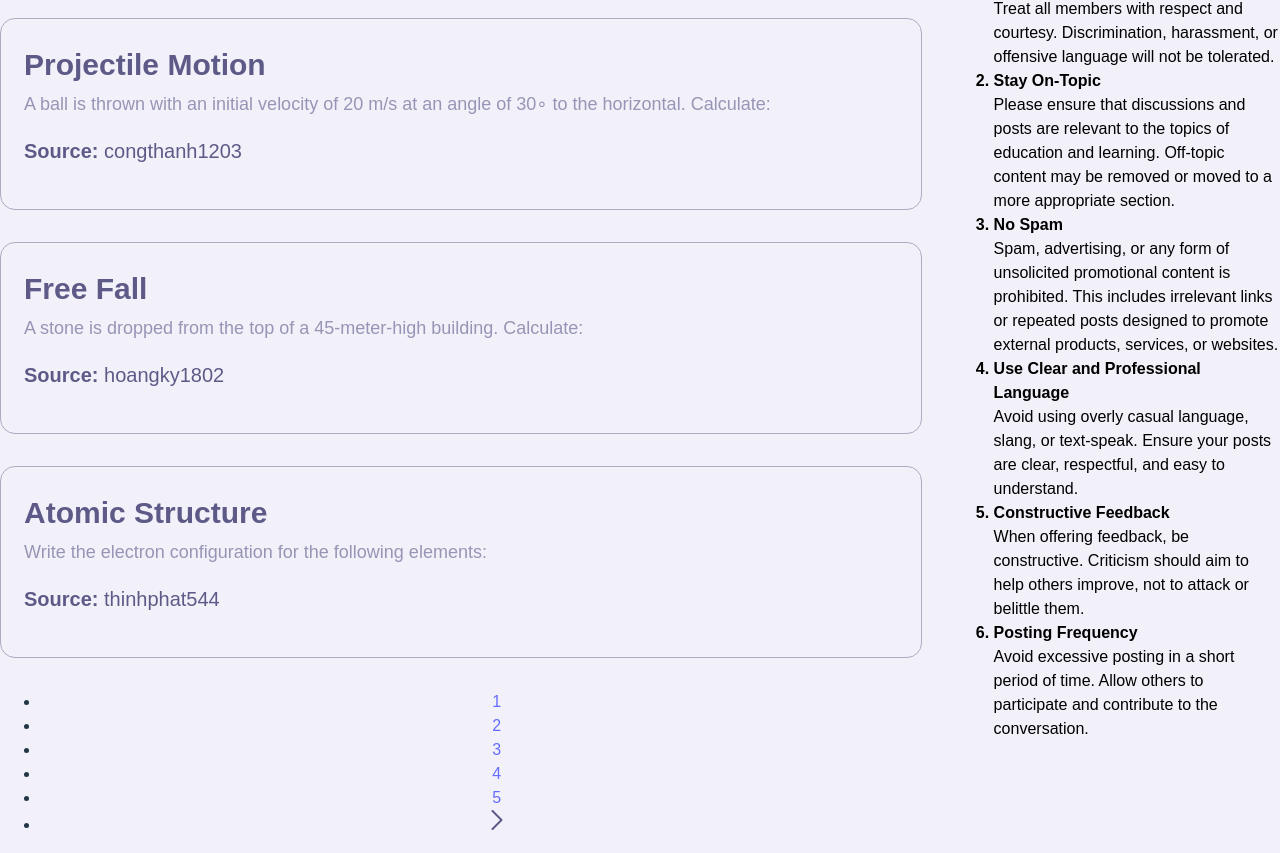
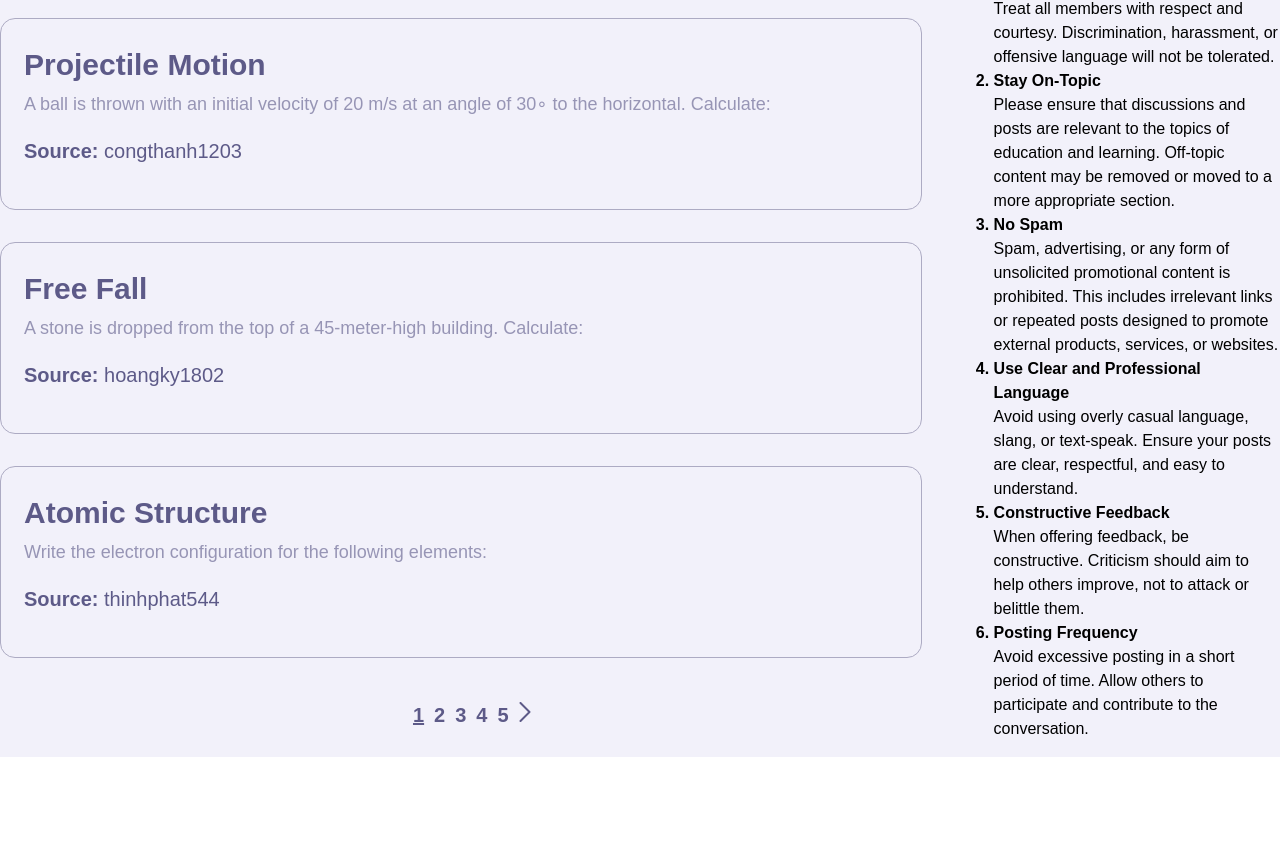
Before and after one commit to vtphatt2/EduForces, a React (Vite) app in the folder eduforces_frontend/: page /forum in a window 1280 px wide. Shown: the part 653-1506 px from the top of the page. After the commit the page ends 1410 px from the top, so only its background shows below. Built offline with nearby package versions, Linux system fonts and the light colour scheme.

Commit message:
forum 99.99999%

```diff
--- a/eduforces_frontend/src/pages/Forum/Forum.module.css
+++ b/eduforces_frontend/src/pages/Forum/Forum.module.css
@@ -84,6 +84,7 @@
   color: black;
   resize: none;
   font-family: sans-serif;
+  margin: 0px;
 }
 
 .textCount {
@@ -143,3 +144,37 @@
 .titleOfRule {
   font-weight: 700;
 }
+
+.navPageBar {
+  display: flex;
+  justify-content: center;
+  align-items: center;
+  padding: 10px;
+}
+
+.navPageLinks {
+  list-style: none;
+  display: flex;
+  padding: 0px;
+  margin: 0px;
+}
+
+.navPageLinks li {
+  margin-right: 10px;
+}
+
+.navPageLinks a {
+  font-size: 20px;
+  font-weight: 700;
+  color: #5d5a88;
+  text-decoration: none;
+}
+
+.navPageLinks a:hover {
+  color: #777;
+  text-decoration: underline;
+}
+
+.navPageLinks .active {
+  text-decoration: underline;
+}
--- a/eduforces_frontend/src/pages/Forum/NavPage.tsx
+++ b/eduforces_frontend/src/pages/Forum/NavPage.tsx
@@ -20,12 +20,7 @@ const NavPage: React.FC<NavPageProps> = ({ pageList }) => {
       <nav className={styles.navPageBar}>
         <ul className={styles.navPageLinks}>
           <li>
-            <NavLink
-              to={`/forum?page=${currentPage - 1}`}
-              className={({ isActive }) =>
-                isActive ? styles.active : undefined
-              }
-            >
+            <NavLink to={`/forum?page=${currentPage - 1}`}>
               <img src="left.svg" alt="prev" />
             </NavLink>
           </li>
@@ -33,8 +28,8 @@ const NavPage: React.FC<NavPageProps> = ({ pageList }) => {
             <li key={page}>
               <NavLink
                 to={`/forum?page=${page}`}
-                className={({ isActive }) =>
-                  isActive ? styles.active : undefined
+                className={() =>
+                  page === currentPage ? styles.active : undefined
                 }
               >
                 {page}
@@ -42,12 +37,7 @@ const NavPage: React.FC<NavPageProps> = ({ pageList }) => {
             </li>
           ))}
           <li>
-            <NavLink
-              to={`/forum?page=${currentPage + 1}`}
-              className={({ isActive }) =>
-                isActive ? styles.active : undefined
-              }
-            >
+            <NavLink to={`/forum?page=${currentPage + 1}`}>
               <img src="right.svg" alt="next" />
             </NavLink>
           </li>
@@ -59,12 +49,7 @@ const NavPage: React.FC<NavPageProps> = ({ pageList }) => {
       <nav className={styles.navPageBar}>
         <ul className={styles.navPageLinks}>
           <li>
-            <NavLink
-              to={`/forum?page=${currentPage - 1}`}
-              className={({ isActive }) =>
-                isActive ? styles.active : undefined
-              }
-            >
+            <NavLink to={`/forum?page=${currentPage - 1}`}>
               <img src="left.svg" alt="prev" />
             </NavLink>
           </li>
@@ -72,8 +57,8 @@ const NavPage: React.FC<NavPageProps> = ({ pageList }) => {
             <li key={page}>
               <NavLink
                 to={`/forum?page=${page}`}
-                className={({ isActive }) =>
-                  isActive ? styles.active : undefined
+                className={() =>
+                  page === currentPage ? styles.active : undefined
                 }
               >
                 {page}
@@ -91,8 +76,8 @@ const NavPage: React.FC<NavPageProps> = ({ pageList }) => {
             <li key={page}>
               <NavLink
                 to={`/forum?page=${page}`}
-                className={({ isActive }) =>
-                  isActive ? styles.active : undefined
+                className={() =>
+                  page === currentPage ? styles.active : undefined
                 }
               >
                 {page}
@@ -100,12 +85,7 @@ const NavPage: React.FC<NavPageProps> = ({ pageList }) => {
             </li>
           ))}
           <li>
-            <NavLink
-              to={`/forum?page=${currentPage + 1}`}
-              className={({ isActive }) =>
-                isActive ? styles.active : undefined
-              }
-            >
+            <NavLink to={`/forum?page=${currentPage + 1}`}>
               <img src="right.svg" alt="next" />
             </NavLink>
           </li>
```
